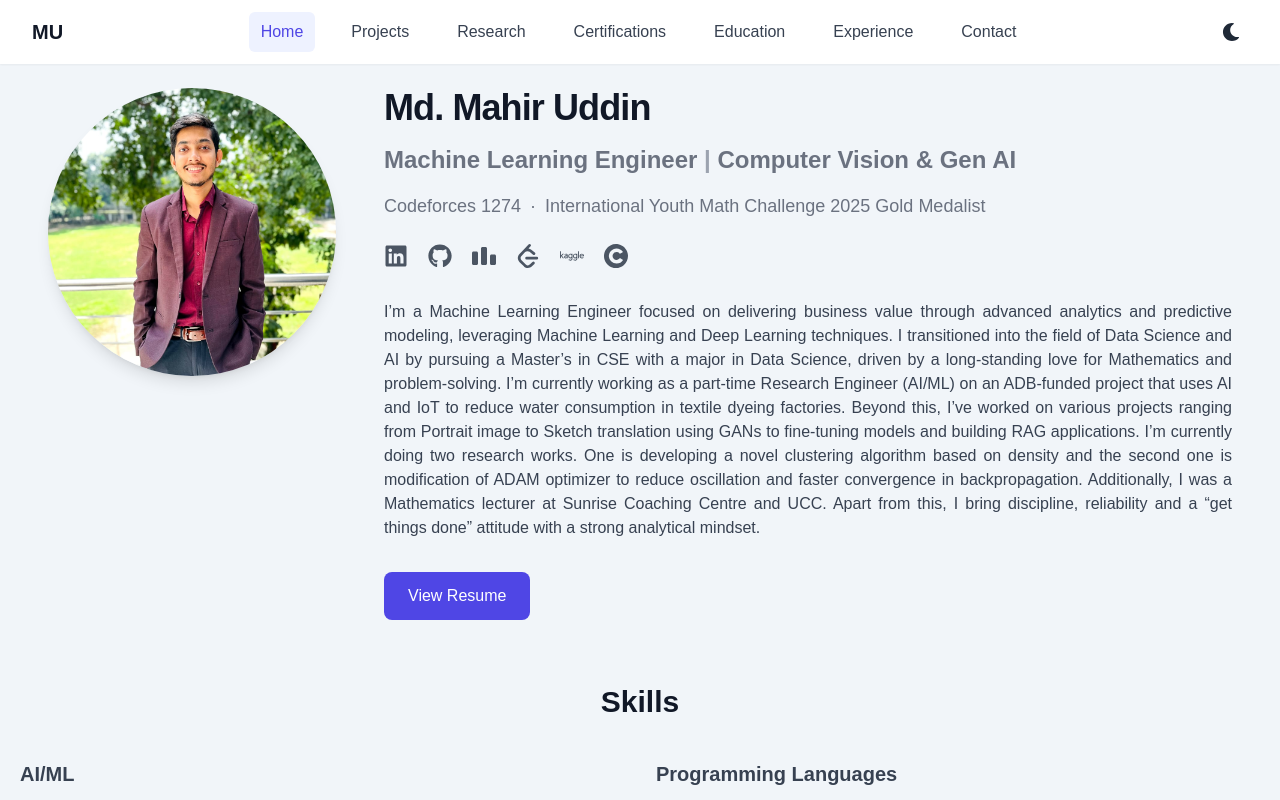
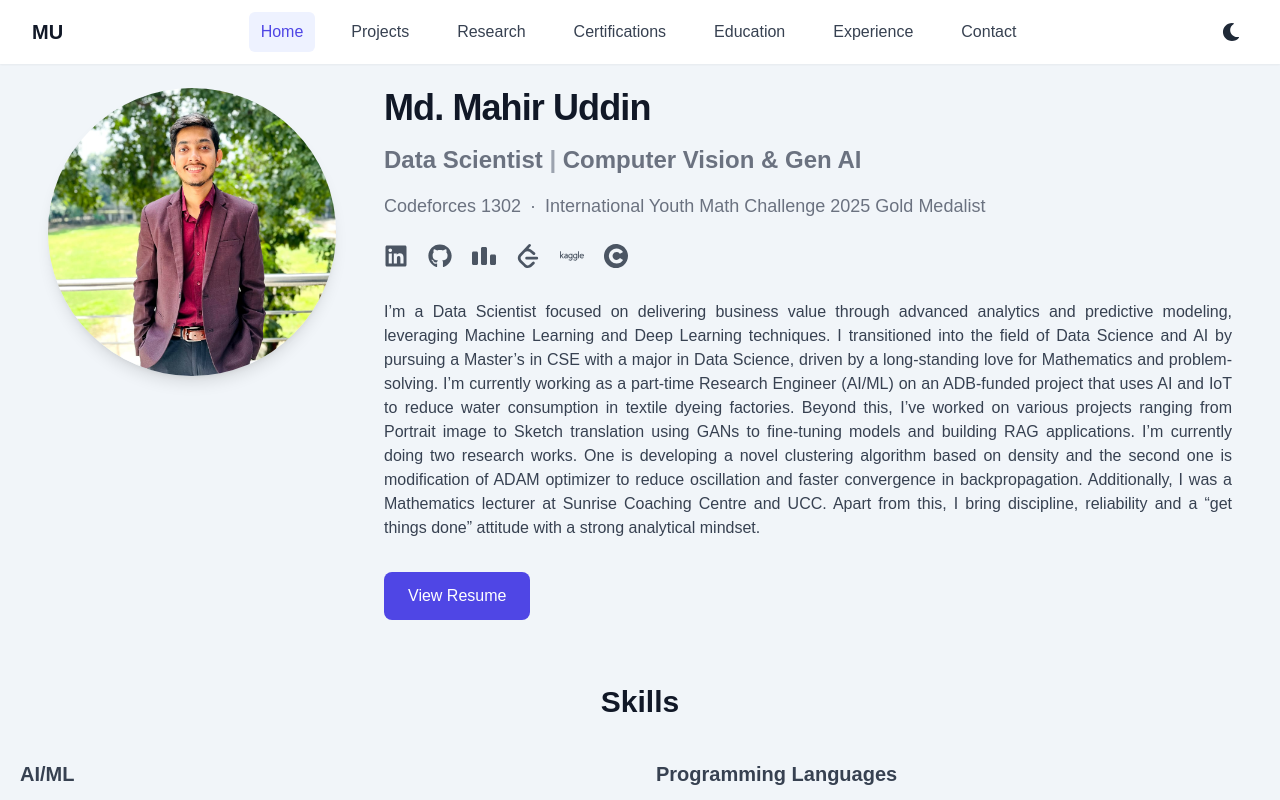
Before and after one commit to Mahir-Uddin0/portfolio_website, a Next.js app: page / in a window 1280 px wide. Shown: the top 800 px of the page. Built offline with nearby package versions, Linux system fonts and the light colour scheme.

Commit message:
changed title and cf rating

```diff
--- a/pages/index.js
+++ b/pages/index.js
@@ -42,10 +42,10 @@ export default function Home() {
             Md. Mahir Uddin
           </h1>
           <h2 className="text-lg md:text-2xl font-semibold text-gray-500 dark:text-gray-300">
-            Machine Learning Engineer <span className="text-gray-400 dark:text-gray-500">|</span> Computer Vision & Gen AI
+            Data Scientist <span className="text-gray-400 dark:text-gray-500">|</span> Computer Vision & Gen AI
           </h2>
           <p className="text-lg md:text-1.5xl text-gray-500 dark:text-gray-400 font-medium">
-            Codeforces 1274 <span className="mx-1">·</span> International Youth Math Challenge 2025 Gold Medalist
+            Codeforces 1302 <span className="mx-1">·</span> International Youth Math Challenge 2025 Gold Medalist
           </p>
 
           {/* Profile Links */}
@@ -72,7 +72,7 @@ export default function Home() {
 
           {/* About Me */}
           <p className="text-gray-700 dark:text-gray-300 leading-relaxed pt-4 text-sm md:text-base text-justify">
-            I’m a Machine Learning Engineer focused on delivering business value through advanced analytics and predictive
+            I’m a Data Scientist focused on delivering business value through advanced analytics and predictive
             modeling, leveraging Machine Learning and Deep Learning techniques. I transitioned into the field of Data Science
             and AI by pursuing a Master’s in CSE with a major in Data Science, driven by a long-standing love for Mathematics and
             problem-solving. I’m currently working as a part-time Research Engineer (AI/ML) on an ADB-funded project that uses AI and
```
